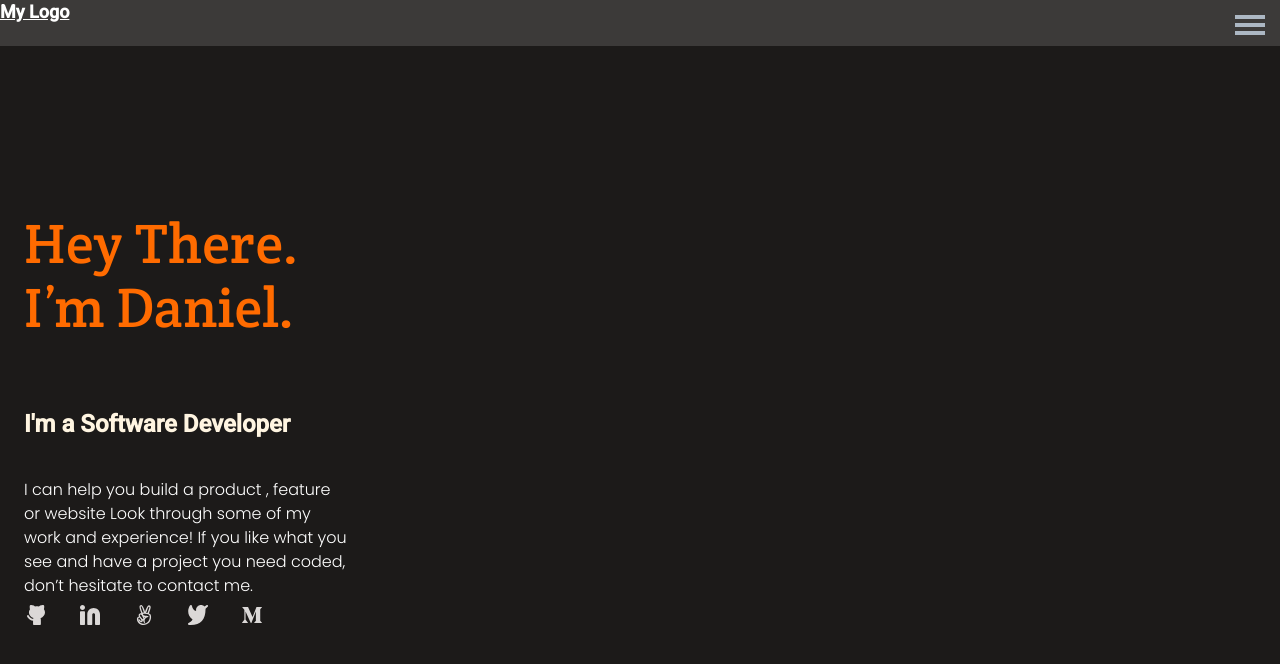
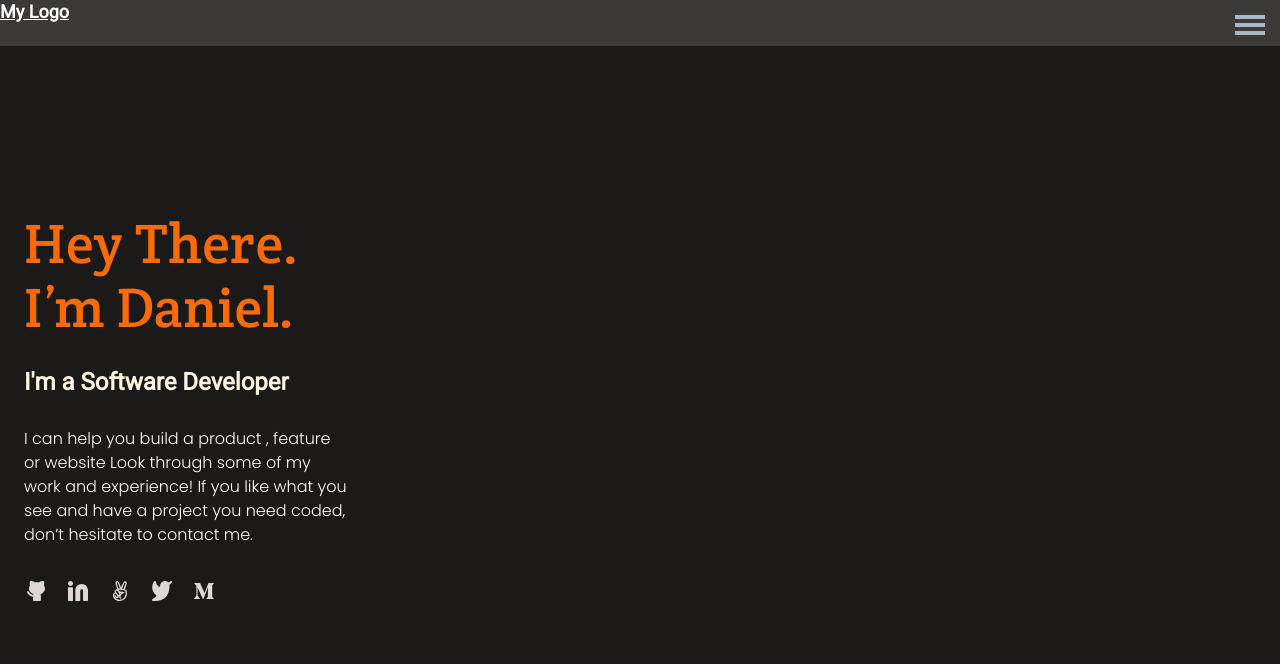
Before and after one commit to Dancode-188/Daniel-Bitengo-portfolio, a website: page index.html in a window 1280 px wide. Shown: the top 664 px of the page. Drawn offline with Linux system fonts and the light colour scheme.

Commit message:
Update styles.css
-change the spacing and fonts

```diff
--- a/styles.css
+++ b/styles.css
@@ -1,4 +1,4 @@
-@import url('https://fonts.googleapis.com/css2?family=Roboto:wght@500&display=swap');
+@import url('https://fonts.googleapis.com/css2?family=Roboto:wght@400&display=swap');
 @import url('https://fonts.googleapis.com/css2?family=Poppins:wght@300&display=swap');
 @import url('https://fonts.googleapis.com/css2?family=Crete+Round&display=swap');
 .toolbar {
@@ -80,7 +80,7 @@
 
 h1 {
   width: 327px;
-  height: 124px;
+  height: 90px;
   font-family: 'Crete Round', sans-serif;
   font-style: normal;
   font-weight: 400;
@@ -98,7 +98,7 @@ h1 {
 
 h2 {
   width: 327px;
-  height: 27px;
+  height: 10px;
   font-family: 'Roboto', sans-serif;
   font-style: normal;
   font-weight: 700;
@@ -117,7 +117,7 @@ h2 {
 
 p {
   width: 327px;
-  height: 123px;
+  height: 150px;
   font-family: 'Poppins', sans-serif;
   font-style: normal;
   font-weight: 400;
@@ -130,7 +130,7 @@ p {
   display: flex;
   flex-direction: row;
   align-items: flex-end;
-  gap: 30px;
+  gap: 18px;
   width: 100%;
   height: 10px;
   background: #1c1a19;
```
